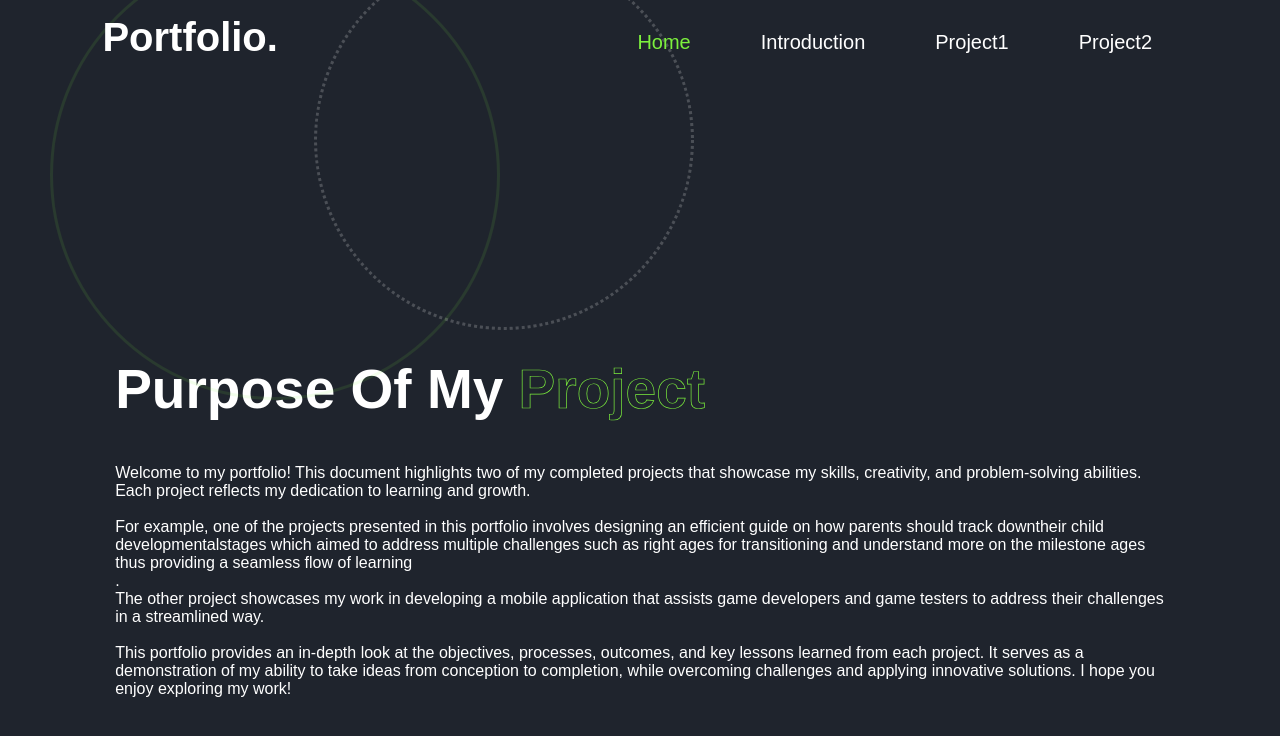
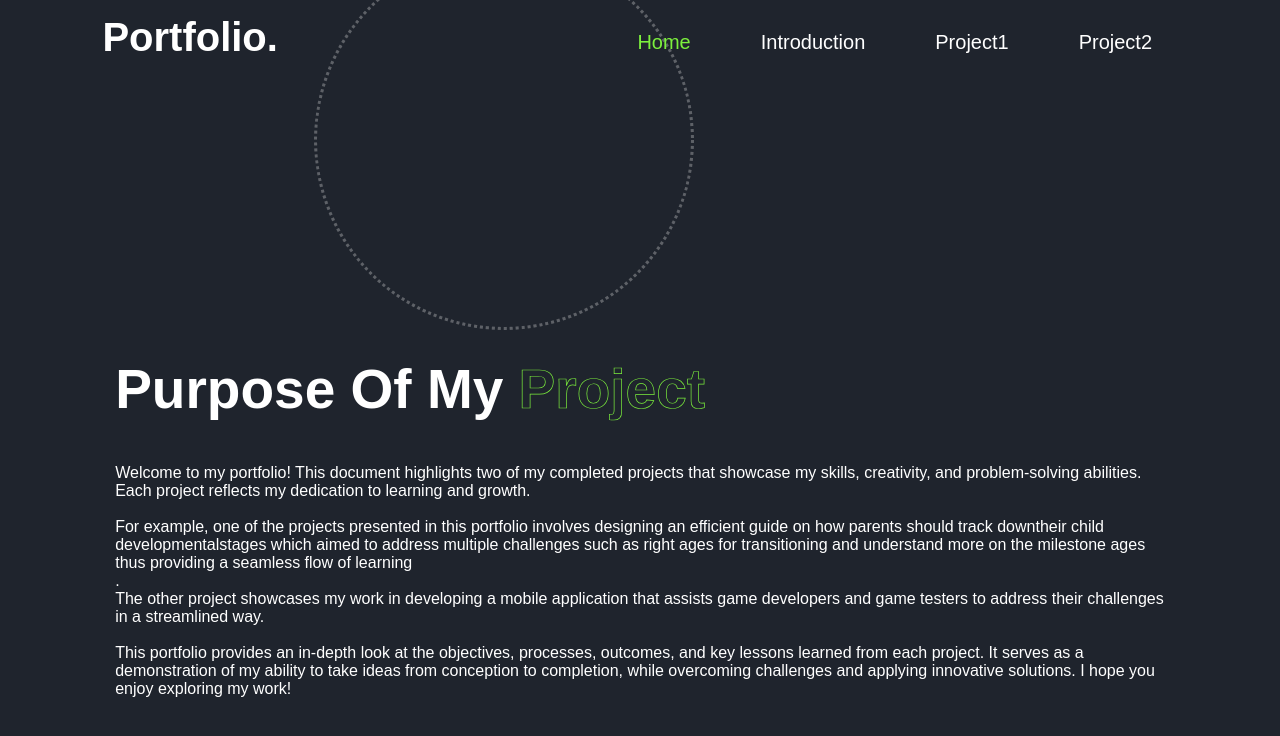
Before and after one commit to yvonne526/portfolioprojectmain, a plain HTML site: page intro.html in a window 1280 px wide. Drawn offline with Linux system fonts and the light colour scheme.

Commit message:
update css

```diff
--- a/style intro.css
+++ b/style intro.css
@@ -98,36 +98,17 @@ a {
   display: flex;
   z-index: -1;
 }
-
-/*.hero-image {
-        position: absolute;
-        border-radius: 50%;
-        border: 2px dashed var(--pry);
-        animation: spin 20s linear infinite;
-        color: #7cf03d;
-      }
-      .circle-1 {
-        width: 400px;
-        height: 400px;
-        top: -25px;
-        left: -25px;
-      }
-      .circle-2 {
+.circle-3 {
     width: 450px;
     height: 450px;
     top: -50px;
     left: 50px;
     border-style: solid;
     opacity: 0.1;
+    color: #7cf03d;
   }
-      @keyframes spin {
-        from {
-          transform: rotate(0deg);
-        }
-        to {
-          transform: rotate(360deg);
-        }
-      }*/
+
+
 .profile-circle {
   --transition: all 0.3s cubic-beizer(0.4, 0, 0.2, 1);
   --fa-font-brands: normal 400 1em/1 "Font Awesome 6 Brands";
@@ -159,12 +140,3 @@ a {
     transform: rotate(360deg);
   }
 }
-.circle-3 {
-  width: 450px;
-  height: 450px;
-  top: -50px;
-  left: 50px;
-  border-style: solid;
-  opacity: 0.1;
-  color: #7cf03d;
-}
```
Lines whose indentation alone changed are shown as unchanged.
